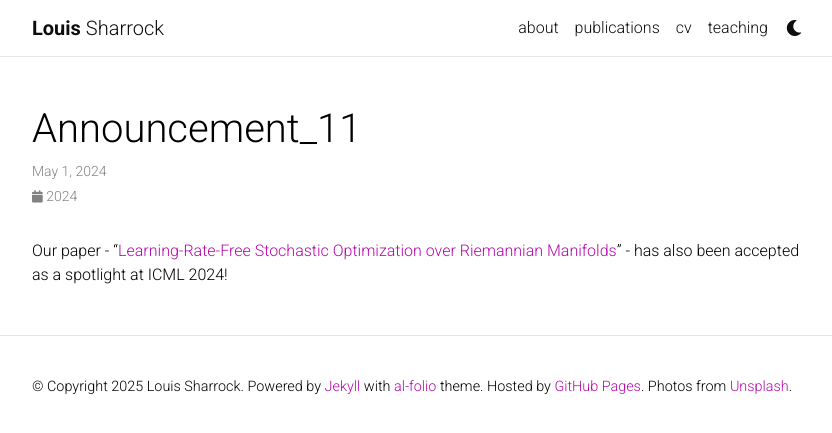
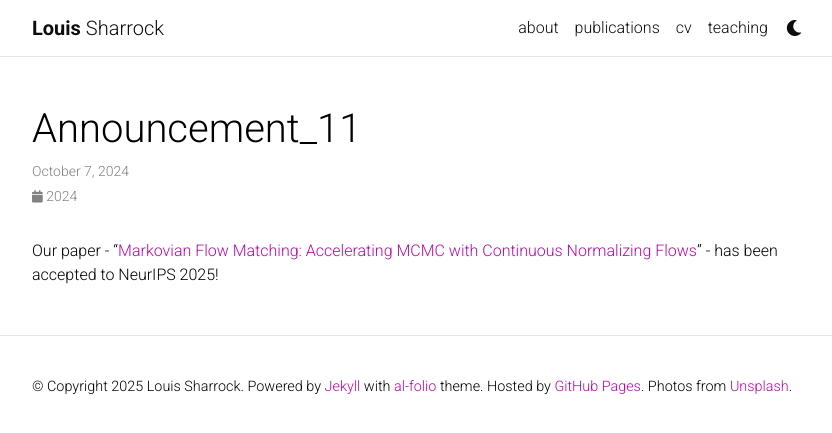
Before and after one commit to louissharrock/louissharrock.github.io, a Jekyll site: the page built from _news/announcement_11.md, in a window 1280 px wide. Shown: the top 433 px of the page, without its empty margins (223-1055 px from the left). Built offline with Jekyll 4.4.1, drawn with Linux system fonts in a browser that asks for light colours; comment, search, counter and statistics services are not loaded; a style sheet for code colours, icons or effects is not loaded.

Commit message:
Update announcement_11.md

```diff
--- a/_news/announcement_11.md
+++ b/_news/announcement_11.md
@@ -1,8 +1,8 @@
 ---
 layout: post
-date: 2024-05-01 15:59:00-0400
+date: 2024-10-07 15:59:00-0400
 inline: true
 related_posts: false
 ---
 
-Our paper - "[Learning-Rate-Free Stochastic Optimization over Riemannian Manifolds](https://arxiv.org/abs/2406.02296)" - has also been accepted as a spotlight at ICML 2024!
+Our paper - "[Markovian Flow Matching: Accelerating MCMC with Continuous Normalizing Flows](https://arxiv.org/abs/2405.14392)" - has been accepted to NeurIPS 2025!
```
